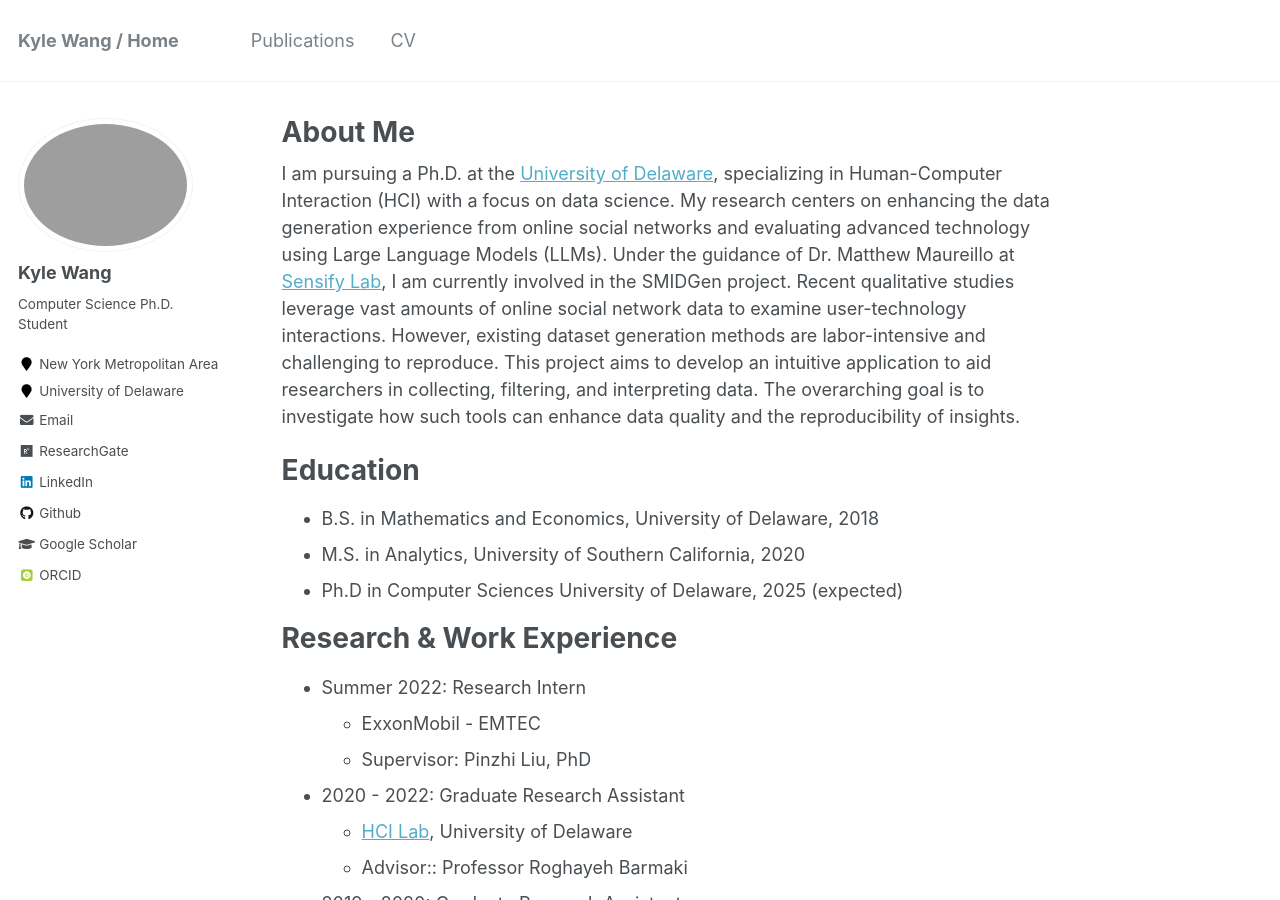
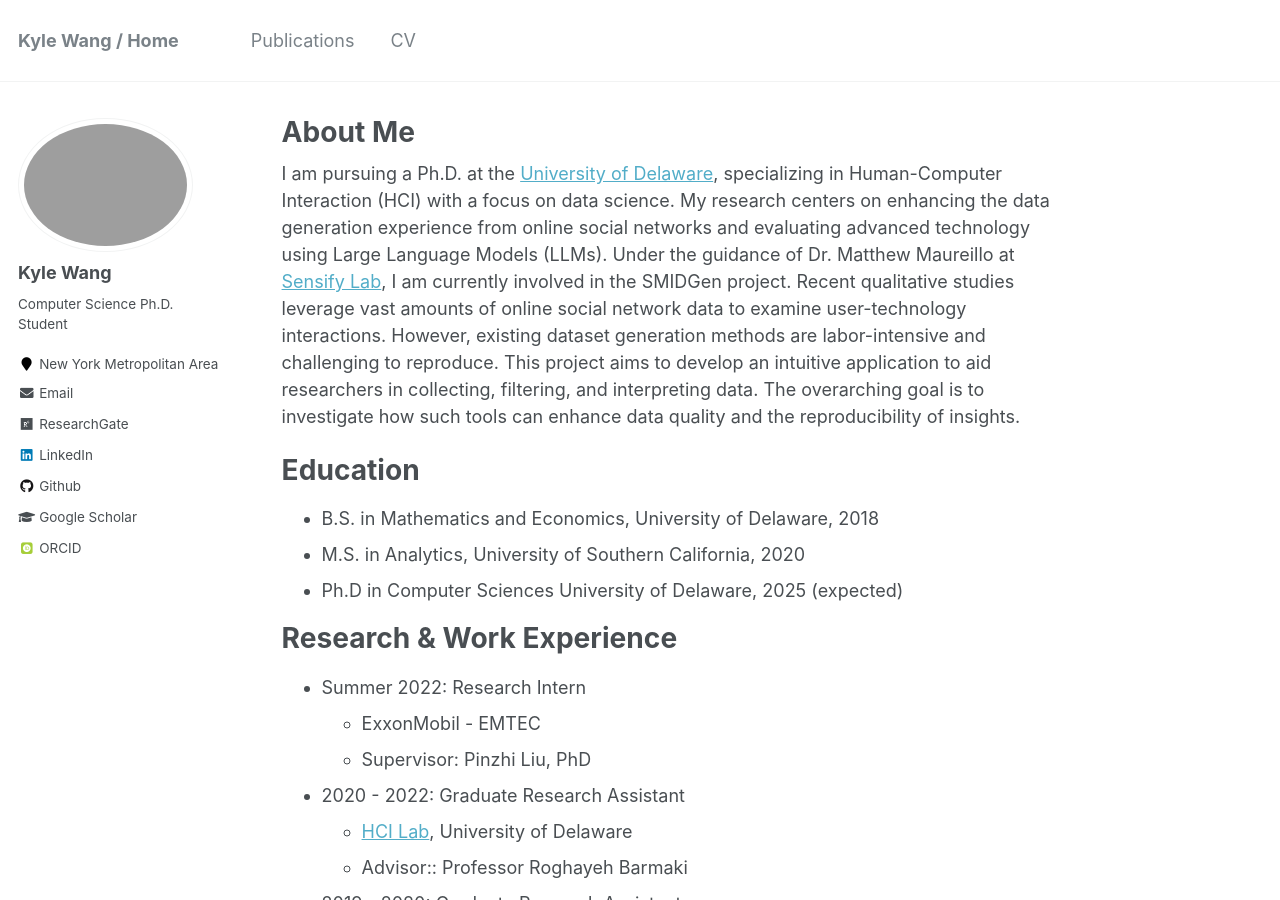
Before and after one commit to kyleearth/kyleearth.github.io, a Jekyll site: the page built from _pages/about.md, in a window 1280 px wide and 900 px high. Built offline with Jekyll 4.4.1, drawn with Linux system fonts in a browser that asks for light colours; some web fonts are replaced.

Commit message:
Update _config.yml

```diff
--- a/_config.yml
+++ b/_config.yml
@@ -23,7 +23,7 @@ author:
   pronouns         : # example: "she/her"
   location         : "New York Metropolitan Area"
   orcid            : "https://orcid.org/0000-0003-0308-6033"
-  employer         : "University of Delaware"
+  employer         : #"University of Delaware"
   email            : "kylewang@udel.edu"
   uri              :
 
```
